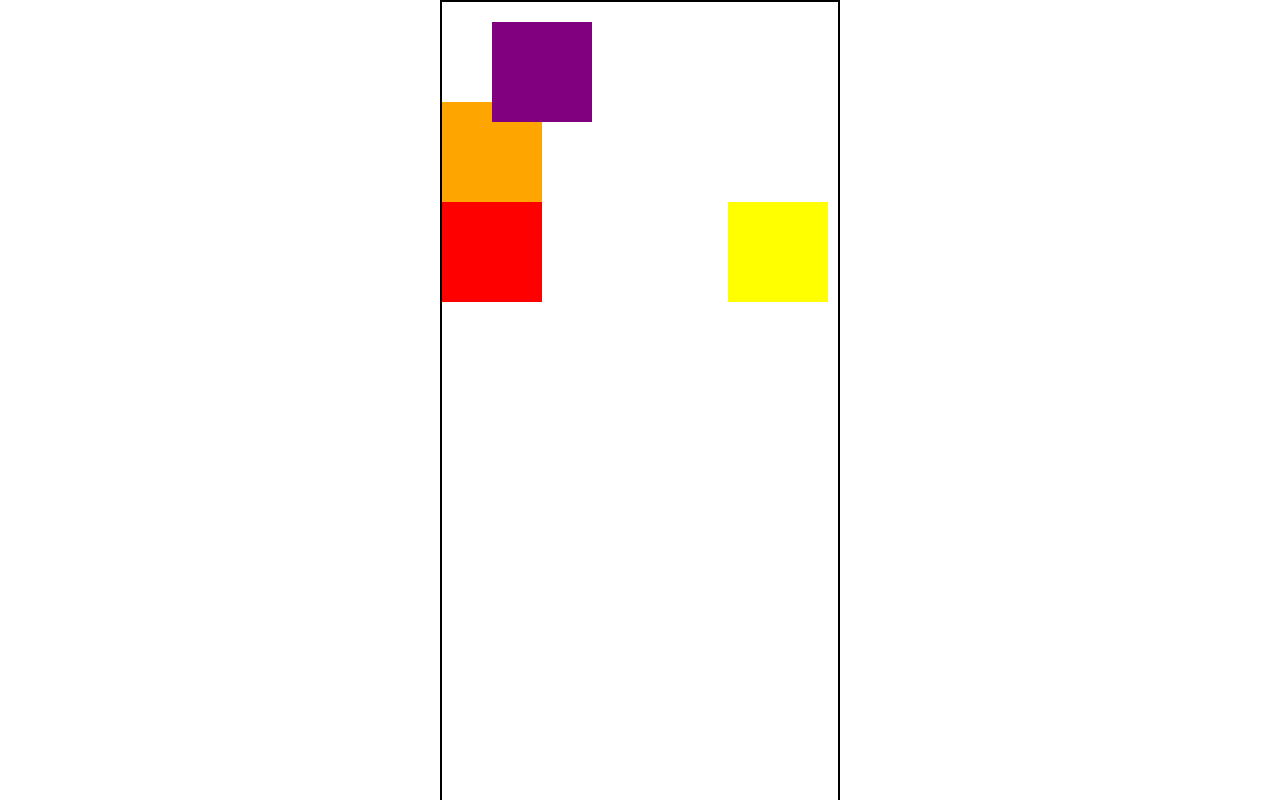
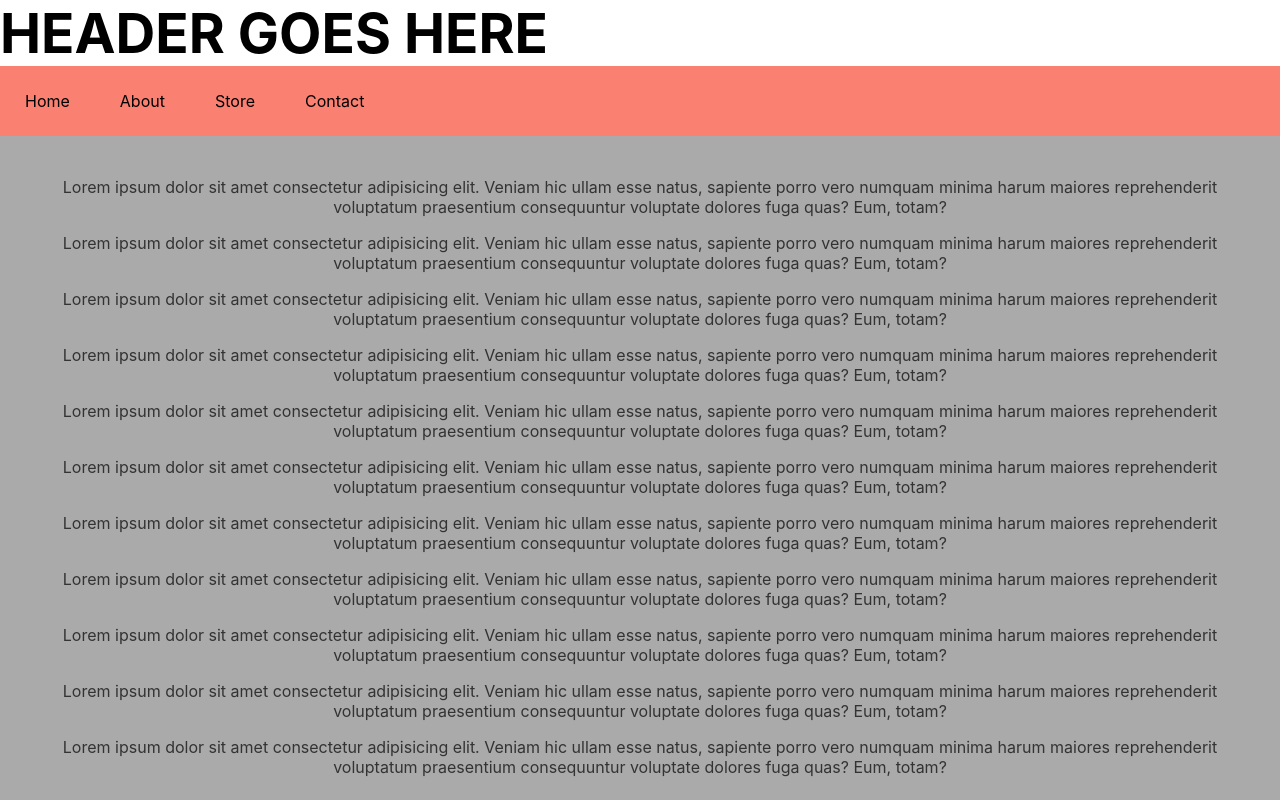
Before and after one commit to zeds/next-tutorial, a Next.js app: page / in a window 1280 px wide. Shown: the top 800 px of the page. Built offline with nearby package versions, Linux system fonts and the light colour scheme.

Commit message:
first commit

```diff
--- a/pages/index.tsx
+++ b/pages/index.tsx
@@ -2,11 +2,30 @@ import styles from '../styles/Home.module.css'
 
 export default function Home() {
   return (
-    <div className={styles.container}>
-			<div className={`${styles.box} ${styles.purple}`} ></div>
-			<div className={`${styles.box} ${styles.orange}`} ></div>
-			<div className={`${styles.box} ${styles.yellow}`} ></div>
-			<div className={`${styles.box} ${styles.red}`} ></div>
-    </div>
+		<>
+			<header>Header Goes Here</header>
+			<nav>
+				<ul>
+					<li>Home</li>
+					<li>About</li>
+					<li>Store</li>
+					<li>Contact</li>
+				</ul>
+			</nav>
+			<main>
+				<p>Lorem ipsum dolor sit amet consectetur adipisicing elit. Veniam hic ullam esse natus, sapiente porro vero numquam minima harum maiores reprehenderit voluptatum praesentium consequuntur voluptate dolores fuga quas? Eum, totam?</p>
+				<p>Lorem ipsum dolor sit amet consectetur adipisicing elit. Veniam hic ullam esse natus, sapiente porro vero numquam minima harum maiores reprehenderit voluptatum praesentium consequuntur voluptate dolores fuga quas? Eum, totam?</p>
+				<p>Lorem ipsum dolor sit amet consectetur adipisicing elit. Veniam hic ullam esse natus, sapiente porro vero numquam minima harum maiores reprehenderit voluptatum praesentium consequuntur voluptate dolores fuga quas? Eum, totam?</p>
+				<p>Lorem ipsum dolor sit amet consectetur adipisicing elit. Veniam hic ullam esse natus, sapiente porro vero numquam minima harum maiores reprehenderit voluptatum praesentium consequuntur voluptate dolores fuga quas? Eum, totam?</p>
+				<p>Lorem ipsum dolor sit amet consectetur adipisicing elit. Veniam hic ullam esse natus, sapiente porro vero numquam minima harum maiores reprehenderit voluptatum praesentium consequuntur voluptate dolores fuga quas? Eum, totam?</p>
+				<p>Lorem ipsum dolor sit amet consectetur adipisicing elit. Veniam hic ullam esse natus, sapiente porro vero numquam minima harum maiores reprehenderit voluptatum praesentium consequuntur voluptate dolores fuga quas? Eum, totam?</p>
+				<p>Lorem ipsum dolor sit amet consectetur adipisicing elit. Veniam hic ullam esse natus, sapiente porro vero numquam minima harum maiores reprehenderit voluptatum praesentium consequuntur voluptate dolores fuga quas? Eum, totam?</p>
+				<p>Lorem ipsum dolor sit amet consectetur adipisicing elit. Veniam hic ullam esse natus, sapiente porro vero numquam minima harum maiores reprehenderit voluptatum praesentium consequuntur voluptate dolores fuga quas? Eum, totam?</p>
+				<p>Lorem ipsum dolor sit amet consectetur adipisicing elit. Veniam hic ullam esse natus, sapiente porro vero numquam minima harum maiores reprehenderit voluptatum praesentium consequuntur voluptate dolores fuga quas? Eum, totam?</p>
+				<p>Lorem ipsum dolor sit amet consectetur adipisicing elit. Veniam hic ullam esse natus, sapiente porro vero numquam minima harum maiores reprehenderit voluptatum praesentium consequuntur voluptate dolores fuga quas? Eum, totam?</p>
+				<p>Lorem ipsum dolor sit amet consectetur adipisicing elit. Veniam hic ullam esse natus, sapiente porro vero numquam minima harum maiores reprehenderit voluptatum praesentium consequuntur voluptate dolores fuga quas? Eum, totam?</p>
+			</main>
+
+		</>
   )
 }
--- a/styles/globals.css
+++ b/styles/globals.css
@@ -4,6 +4,39 @@ body {
   margin: 0;
   font-family: -apple-system, BlinkMacSystemFont, Segoe UI, Roboto, Oxygen,
     Ubuntu, Cantarell, Fira Sans, Droid Sans, Helvetica Neue, sans-serif;
+}
+
+header {
+	width: 100%;
+	font-size: 55px;
+	text-transform: uppercase;
+	font-weight: bold;
+}
+
+nav {
+	width: 100%;
+	background-color: salmon;
+	position: sticky;
+	top: 0;
+}
+
+nav ul {
+	display: flex;
+	list-style: none;
+	margin: 0;
+	padding: 0;
+}
+
+nav ul li {
+	padding: 25px;
+}
+
+main {
+	width: 100%;
+	color: #333;
+	background-color: #aaa;
+	padding: 25px;
+	text-align: center;
 }
 
 a {
```
